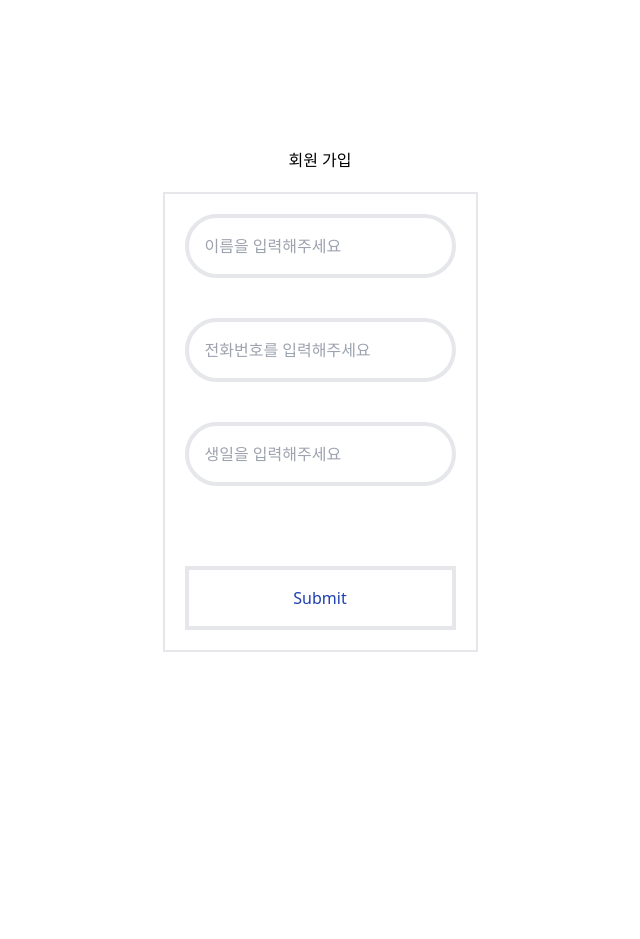
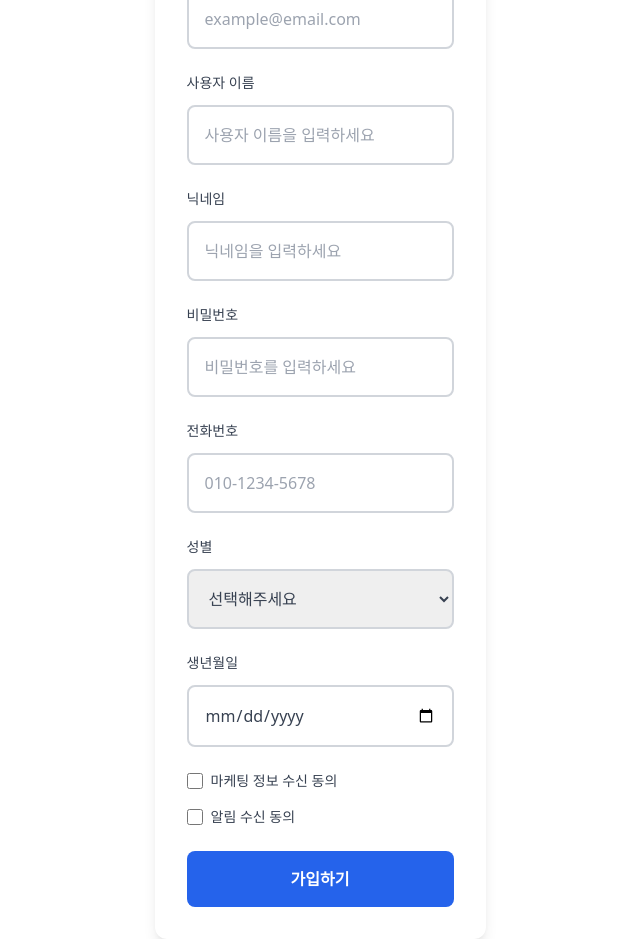
Before and after one commit to picnee/picnee_frontend, a Next.js app: page /sign in a window 1280 px wide. Shown: the whole page, without its empty margins (320-960 px from the left). Before the commit the page ends 800 px from the top, so only its background shows below. Built offline with nearby package versions, Linux system fonts and the light colour scheme.

Commit message:
회원가입폼 작성

```diff
--- a/src/app/(route)/sign/SignUpForm.tsx
+++ b/src/app/(route)/sign/SignUpForm.tsx
@@ -2,11 +2,16 @@
 import { useState } from "react";
 import { useForm } from "react-hook-form";
 
-
 interface FieldValue {
-  name: string;
-  phonenumber: string;
-  birth_date: string;
+  email: string;
+  username: string;
+  nickname: string;
+  password: string;
+  phoneNumber: string;
+  gender: string;
+  birthDate: string;
+  isMarketing: boolean;
+  isAlarm: boolean;
 }
 
 
@@ -14,7 +19,8 @@ export default function SignUpForm() {
   const {
     register,
     handleSubmit,
-    formState: { errors } } = useForm<FieldValue>();
+    formState: { errors }
+  } = useForm<FieldValue>();
 
   const [data, setData] = useState("");
 
@@ -23,41 +29,134 @@ export default function SignUpForm() {
     console.log(data)
   }
 
+  const inputClassName = "w-full p-4 border-2 border-gray-300 rounded-lg focus:outline-none focus:ring-2 focus:ring-blue-500 focus:border-transparent transition-all duration-200 ease-in-out text-gray-700"
+  const labelClassName = "block text-sm font-medium text-gray-700 mb-2"
+  const errorClassName = "mt-1 text-red-500 text-xs"
+
   return (
-    <form
-      onSubmit={handleSubmit((data) => submit(data))}
-      className="flex flex-col gap-10 border-2 p-5">
+    <form onSubmit={handleSubmit((data) => submit(data))}
+      className="max-w-md mx-auto bg-white p-8 rounded-xl shadow-lg space-y-6">
+      <h2 className="text-2xl font-bold text-center text-gray-800 mb-8">회원가입</h2>
 
-      <div>
-        <input {...register("name",
-          {
-            required: '이름은 필수값입니다.'
-          })}
-          placeholder="이름을 입력해주세요"
-          className="p-4 border-4 rounded-[10rem] text-blue-800" />
-        {errors?.name && <p className="text-red-600 text-xs">{errors.name.message}</p>}
+      {data && (
+        <div className="p-4 bg-gray-50 rounded-lg text-sm text-gray-600">
+          {data}
+        </div>
+      )}
+
+      <div className="space-y-1">
+        <label className={labelClassName}>이메일</label>
+        <input {...register("email", {
+          required: '이메일은 필수값입니다.',
+          pattern: {
+            value: /^[A-Z0-9._%+-]+@[A-Z0-9.-]+\.[A-Z]{2,}$/i,
+            message: "올바른 이메일 형식이 아닙니다"
+          }
+        })}
+          type="email"
+          placeholder="example@email.com"
+          className={inputClassName}
+        />
+        {errors?.email && <p className={errorClassName}>{errors.email.message}</p>}
       </div>
 
-      <div>
-        <input {...register("phonenumber",
-          {
-            required: '전화번호를 입력해주세요',
-            maxLength: {
-              value: 8,
-              message: '전화번호는 8자리 이하로 해주세요'
-            }
-          })
-        }
-          placeholder="전화번호를 입력해주세요"
-          className="p-4 border-4 rounded-[10rem] text-blue-800" />
-        {errors?.phonenumber && <p className="text-red-600 text-xs">{errors.phonenumber.message}</p>}
+      <div className="space-y-1">
+        <label className={labelClassName}>사용자 이름</label>
+        <input {...register("username", { required: '사용자 이름은 필수값입니다.' })}
+          type="text"
+          placeholder="사용자 이름을 입력하세요"
+          className={inputClassName}
+        />
+        {errors?.username && <p className={errorClassName}>{errors.username.message}</p>}
       </div>
 
-      <input {...register("birth_date")}
-        placeholder="생일을 입력해주세요"
-        className="p-4 border-4 rounded-[10rem] text-blue-800" />
-      <p>{data}</p>
-      <input type="submit" className="p-4 border-4  text-blue-800" />
-    </form >
+      <div className="space-y-1">
+        <label className={labelClassName}>닉네임</label>
+        <input {...register("nickname", { required: '닉네임은 필수값입니다.' })}
+          type="text"
+          placeholder="닉네임을 입력하세요"
+          className={inputClassName}
+        />
+        {errors?.nickname && <p className={errorClassName}>{errors.nickname.message}</p>}
+      </div>
+
+      <div className="space-y-1">
+        <label className={labelClassName}>비밀번호</label>
+        <input {...register("password", {
+          required: '비밀번호는 필수값입니다.',
+          minLength: { value: 8, message: '비밀번호는 최소 8자 이상이어야 합니다' }
+        })}
+          type="password"
+          placeholder="비밀번호를 입력하세요"
+          className={inputClassName}
+        />
+        {errors?.password && <p className={errorClassName}>{errors.password.message}</p>}
+      </div>
+
+      <div className="space-y-1">
+        <label className={labelClassName}>전화번호</label>
+        <input {...register("phoneNumber", {
+          required: '전화번호는 필수값입니다.',
+          pattern: {
+            value: /^[0-9]{3}-[0-9]{4}-[0-9]{4}$/,
+            message: "올바른 전화번호 형식이 아닙니다 (예: 010-1234-5678)"
+          }
+        })}
+          type="tel"
+          placeholder="010-1234-5678"
+          className={inputClassName}
+        />
+        {errors?.phoneNumber && <p className={errorClassName}>{errors.phoneNumber.message}</p>}
+      </div>
+
+      <div className="space-y-1">
+        <label className={labelClassName}>성별</label>
+        <select {...register("gender", { required: '성별은 필수값입니다.' })}
+          className={inputClassName}>
+          <option value="">선택해주세요</option>
+          <option value="male">남성</option>
+          <option value="female">여성</option>
+        </select>
+        {errors?.gender && <p className={errorClassName}>{errors.gender.message}</p>}
+      </div>
+
+      <div className="space-y-1">
+        <label className={labelClassName}>생년월일</label>
+        <input {...register("birthDate", { required: '생일은 필수값입니다.' })}
+          type="date"
+          className={inputClassName}
+        />
+        {errors?.birthDate && <p className={errorClassName}>{errors.birthDate.message}</p>}
+      </div>
+
+      <div className="space-y-4">
+        <div className="flex items-center">
+          <input {...register("isMarketing")}
+            type="checkbox"
+            className="h-4 w-4 text-blue-600 focus:ring-blue-500 border-gray-300 rounded"
+          />
+          <label className="ml-2 block text-sm text-gray-700">
+            마케팅 정보 수신 동의
+          </label>
+        </div>
+
+        <div className="flex items-center">
+          <input {...register("isAlarm")}
+            type="checkbox"
+            className="h-4 w-4 text-blue-600 focus:ring-blue-500 border-gray-300 rounded"
+          />
+          <label className="ml-2 block text-sm text-gray-700">
+            알림 수신 동의
+          </label>
+        </div>
+      </div>
+
+      <button
+        type="submit"
+        className="w-full py-4 bg-blue-600 text-white font-semibold rounded-lg hover:bg-blue-700 focus:outline-none focus:ring-2 focus:ring-blue-500 focus:ring-offset-2 transition-all duration-200 ease-in-out"
+      >
+        가입하기
+      </button>
+    </form>
   );
 }
--- a/src/app/(route)/sign/page.tsx
+++ b/src/app/(route)/sign/page.tsx
@@ -8,7 +8,6 @@ export default function SignPage() {
     <>
 
       <div className="flex flex-col w-full h-screen contain items-center  justify-center gap-5">
-        <h2>회원 가입 </h2>
         <SignUpForm />
       </div>
     </>
```
